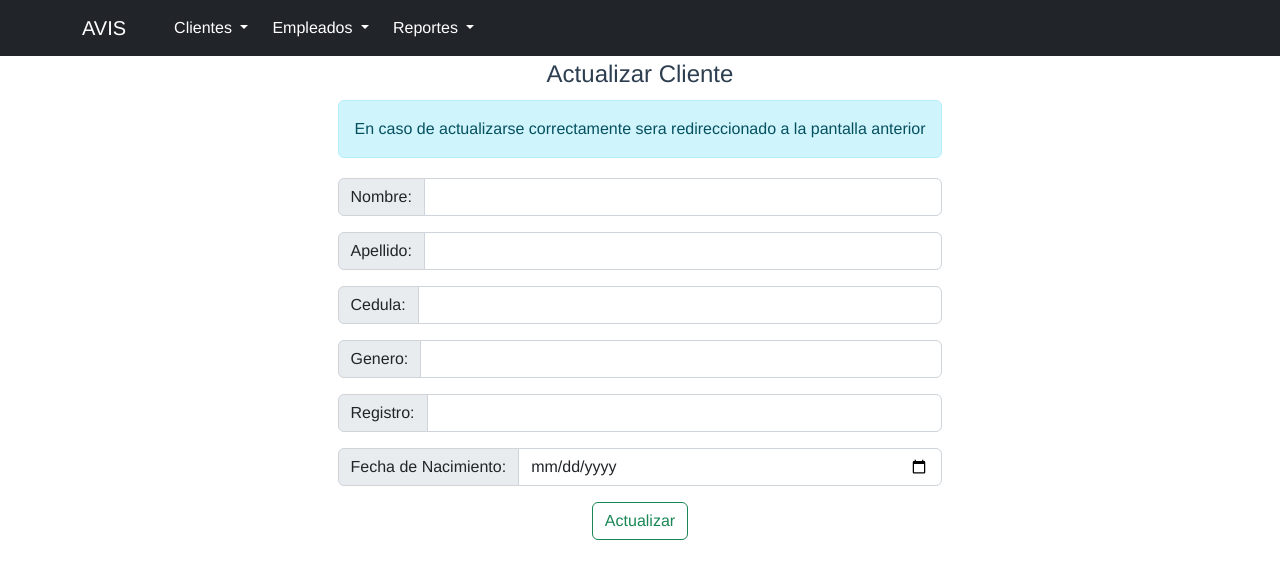
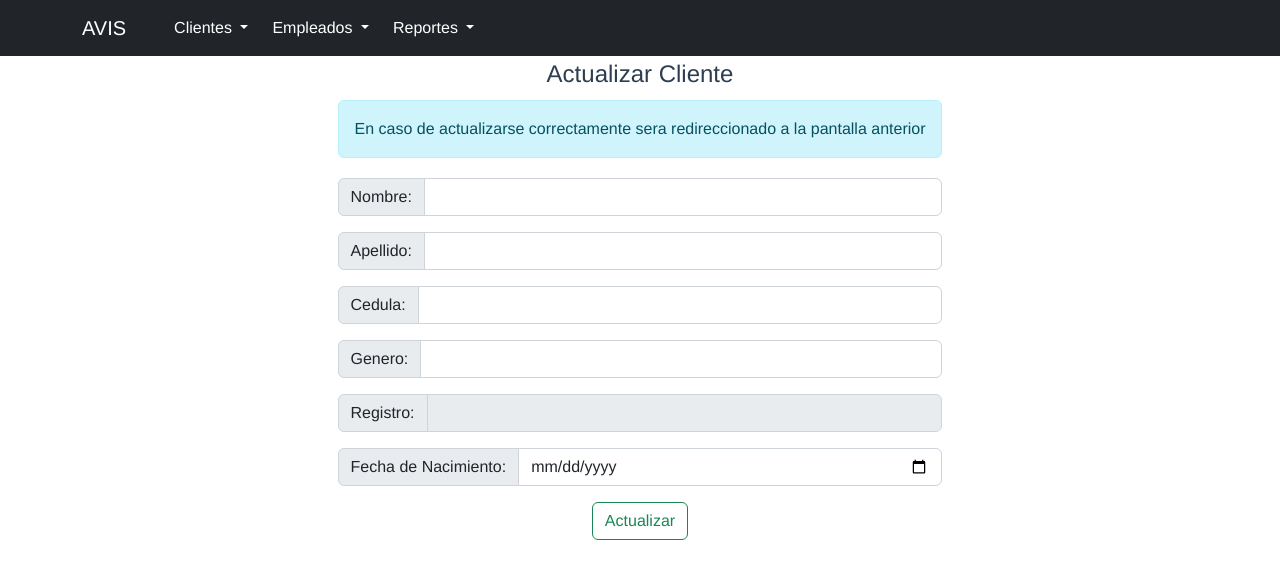
Before and after one commit to joselynM99/proyecto_final_pw_vue_g1, a Vue app: page /empleados/clientes/actualizar-cliente/1 in a window 1280 px wide. Shown: the top 578 px of the page. Built offline with nearby package versions, Linux system fonts and the light colour scheme; no server answers.

Commit message:
ActualizarCliente

```diff
--- a/src/pages/empleado/ActualizarCliente.vue
+++ b/src/pages/empleado/ActualizarCliente.vue
@@ -24,7 +24,7 @@
     </div>
     <div class="input-group mb-3">
       <span class="input-group-text">Registro:</span>
-      <input type="text" class="form-control" v-model="cliente.tipoRegistro" />
+      <input type="text" class="form-control" v-model="cliente.tipoRegistro" disabled readonly />
     </div>
     <div class="input-group mb-3">
       <span class="input-group-text">Fecha de Nacimiento:</span>
```
